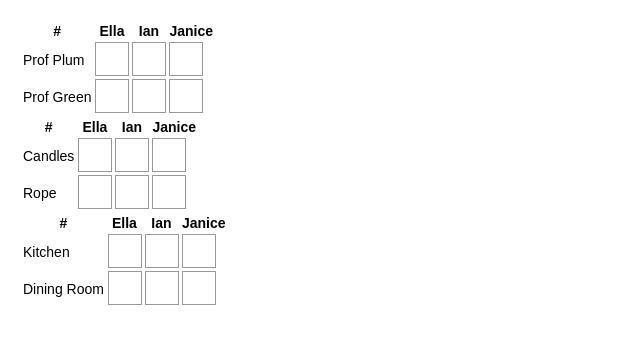
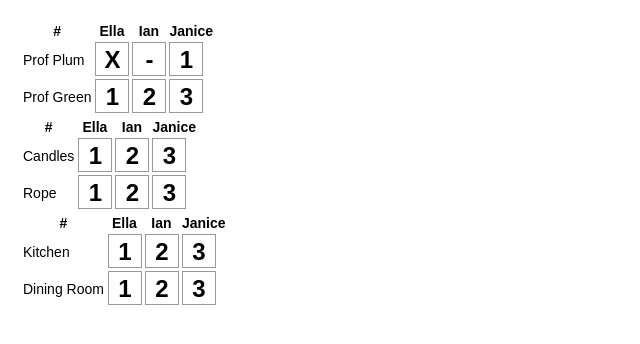
Before and after one commit to CodingPiglet/HelperApp, a React (Create React App) app: page / in a window 1280 px wide. Shown: the top 344 px of the page, without its empty margins (0-640 px from the left). Built offline with nearby package versions, Linux system fonts and the light colour scheme.

Commit message:
Sort of working but no input yet.  About to switch to pass variables

```diff
--- a/src/index.js
+++ b/src/index.js
@@ -41,22 +41,36 @@ function ClueRow(props) {
   );
 }
 
+function BuildDataCells(props) {
+  // var table_row_data = [];
+  // for (var i = 0; i < props.num_players; i++) {
+  //   // note: we are adding a key prop here to allow react to uniquely identify each
+  //   // element in this array. see: https://reactjs.org/docs/lists-and-keys.html
+  //   table_row_data.push(<td key={i}><button className="square" onClick={props.onClick}>
+  //     {props.value}
+  //   </button></td>
+  //   );
+
+
+  // }
+
+  const listItems = props.values.map((number) =>
+    <td key={number.toString()}>
+      <button className="square" onClick={props.onClick}>{number}</button>
+    </td>
+  );
+
+  return listItems;
+}
 
 function ClueTableRow(props) {
+  var data = BuildDataCells(props)
   return (
-      <tr>
-        <td>{props.name}</td>
-        <td><button className="square" onClick={props.onClick}>
-          {props.value}
-        </button></td>
-        <td><button className="square" onClick={props.onClick}>
-          {props.value}
-        </button></td>
-        <td><button className="square" onClick={props.onClick}>
-          {props.value}
-        </button></td>
+    <tr>
+      <td>{props.name}</td>
+      {data}
     </tr>
-    );
+  );
 }
 
 class ClueInfo extends React.Component {
@@ -69,12 +83,14 @@ class ClueInfo extends React.Component {
       />
     );
   }
-  renderClueTableRow(i, rowname) {
+  renderClueTableRow(i, rowname, num_players, current_info) {
     return (
       <ClueTableRow
-        value={this.props.squares[i]}
-        onClick={() => this.props.onClick(i)}
+        value={"1"} //this.props.squares[i]}
+        values = {current_info}
+        // onClick={() => this.props.onClick(i)}
         name={rowname}
+        num_players={num_players}
       />
     );
   }
@@ -94,8 +110,8 @@ class ClueInfo extends React.Component {
               </tr>
             </thead>
             <tbody>
-              {this.renderClueTableRow(0, "Prof Plum")}
-              {this.renderClueTableRow(1, "Prof Green")}
+              {this.renderClueTableRow(0, "Prof Plum", 3, ["X", "-", "1"])}
+              {this.renderClueTableRow(1, "Prof Green", 3, [1, 2, 3])}
             </tbody>
           </Table>
         </div>
@@ -110,8 +126,8 @@ class ClueInfo extends React.Component {
               </tr>
             </thead>
             <tbody>
-              {this.renderClueTableRow(0, "Candles")}
-              {this.renderClueTableRow(1, "Rope")}
+              {this.renderClueTableRow(0, "Candles", 3, [1, 2, 3])}
+              {this.renderClueTableRow(1, "Rope", 3, [1, 2, 3])}
             </tbody>
           </Table>
         </div>
@@ -126,8 +142,8 @@ class ClueInfo extends React.Component {
               </tr>
             </thead>
             <tbody>
-              {this.renderClueTableRow(0, "Kitchen")}
-              {this.renderClueTableRow(1, "Dining Room")}
+              {this.renderClueTableRow(0, "Kitchen", 3, [1, 2, 3])}
+              {this.renderClueTableRow(1, "Dining Room", 3, [1, 2, 3])}
             </tbody>
           </Table>
         </div>
@@ -172,66 +188,37 @@ class Board extends React.Component {
 }
 
 class Game extends React.Component {
+
   constructor(props) {
     super(props);
     this.state = {
-      history: [
+      num_players: 3,
+      num_weapons: 5,
+      num_rooms: 6,
+      num_people: 6,
+      knowledge: [
         {
-          squares: Array(9).fill(null)
+          rooms: Array(6*3).fill(null),
+          weapons: Array(6*3).fill(null),
+          people: Array(9*3).fill(null)
         }
       ],
-      stepNumber: 0,
-      xIsNext: true
+
     };
   }
 
-  handleClick(i) {
-    const history = this.state.history.slice(0, this.state.stepNumber + 1);
-    const current = history[history.length - 1];
-    const squares = current.squares.slice();
-    if (calculateWinner(squares) || squares[i]) {
-      return;
-    }
-    squares[i] = this.state.xIsNext ? "X" : "O";
-    this.setState({
-      history: history.concat([
-        {
-          squares: squares
-        }
-      ]),
-      stepNumber: history.length,
-      xIsNext: !this.state.xIsNext
-    });
-  }
+  render() {
 
-  jumpTo(step) {
-    this.setState({
-      stepNumber: step,
-      xIsNext: (step % 2) === 0
-    });
-  }
 
-  render() {
-    const history = this.state.history;
-    const current = history[this.state.stepNumber];
-    const winner = calculateWinner(current.squares);
 
-    const moves = history.map((step, move) => {
-      const desc = move ?
-        'Go to move #' + move :
-        'Go to game start';
-      return (
-        <li key={move}>
-          <button onClick={() => this.jumpTo(move)}>{desc}</button>
-        </li>
-      );
-    });
-
-    let status;
-    if (winner) {
-      status = "Winner: " + winner;
+    const current = this.state;
+    const weapon_known = false;
+    const weapon_best_guess = "Candlestick"
+    let weapon_status;
+    if (weapon_known) {
+      weapon_status = ": " + weapon_best_guess;
     } else {
-      status = "Next player: " + (this.state.xIsNext ? "X" : "O");
+      weapon_status = "Weapon Unknown";
     }
 
     return (
@@ -241,7 +228,7 @@ class Game extends React.Component {
           <div className="cluesheet">
             <div className="clueboard">
               <ClueInfo
-                squares={current.squares}
+                state={current.state}
                 />
             </div>
           </div>
```
